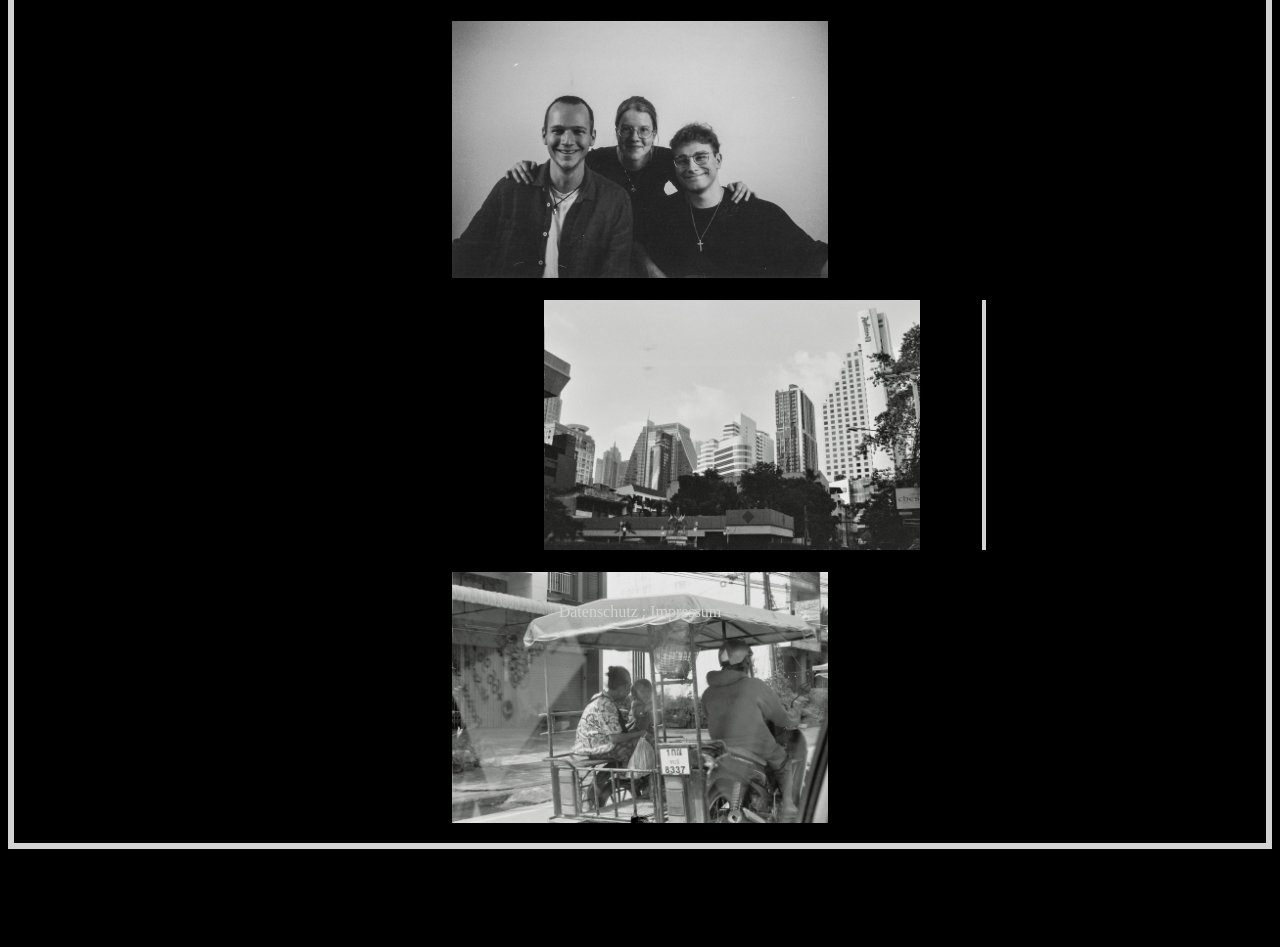
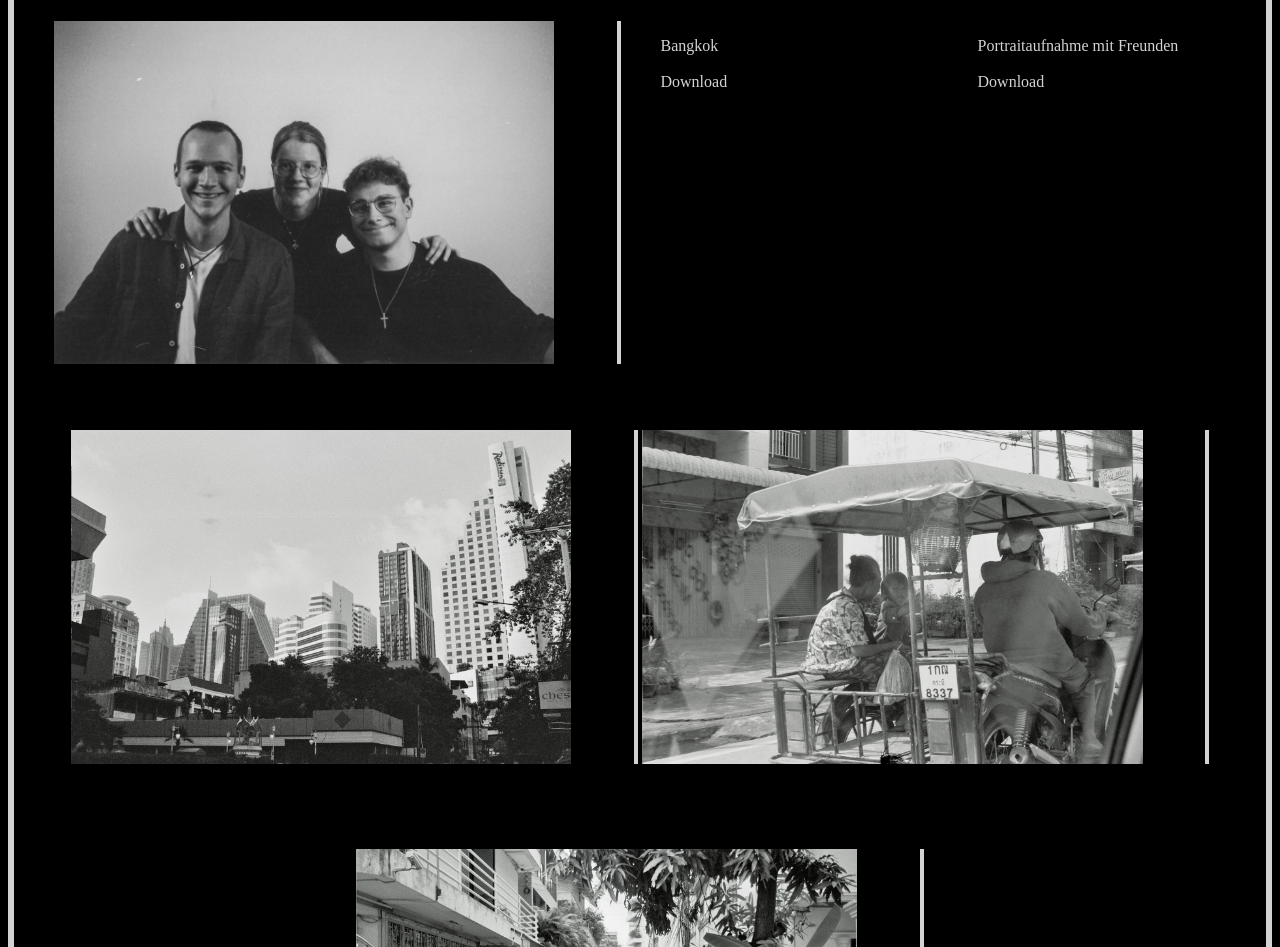
Before and after one commit to MoritzSchwind/IPWA01-01, a plain HTML site: page Die erste HTML-Seite/index.html in a window 1280 px wide. Shown: the part 163-1110 px from the top of the page. Before the commit the page ends 1020 px from the top, so only its background shows below. Drawn offline with Linux system fonts and the light colour scheme.

Commit message:
die zweite html seite

```diff
--- a/Die erste HTML-Seite/index.html
+++ b/Die erste HTML-Seite/index.html
@@ -5,17 +5,20 @@
     <dic class="strich"></dic>
 
     <style type="text/css">
-      body {background-color: black; border: 6px solid lightgrey; text-align: center;}
-      footer {position: fixed; left: 0; bottom: 0; width: 100%; text-align: center;}
-      <!-- strich {border-left: 4px solid lightgrey; height: 20%; position: absolute; left: 25%; margin-left: -3%; top: 20%;} -->.
+      body {background-color: black; border: 6px solid lightgrey; text-align: center; border-radius: 4%;}
+      footer {position:relative; left: 0; bottom: 0; width: 100%; text-align: center;}
+      <!-- strich {border-left: 4px solid lightgrey; height: 20%; position: absolute; left: 25%; margin-left: -3%; top: 20%;} -->
       h1 {color: lightgray; margin: 5%;}
       h4 {color: lightgray;}
-      p {color: lightgray;;}
+      p {color: lightgray;}
       .überschrift {font-size: 300%; margin-bottom: 0%;}
       .unterschrift {font-size: 150%; margin-top: 0%; letter-spacing: +1px;}
-      .bild1 {width: 30%;}
-      .bild2 {width: 30%; border-right: 4px solid lightgray; padding-right: 5%; margin-right: -20%;}
-      .bild3 {width: 30%;}
+      .bild1 {width: 40%; border-right: 4px solid lightgray; padding-right: 5%; margin-bottom: 5%;}
+      .bild2 {width: 40%; border-right: 4px solid lightgray; padding-right: 5%; margin-bottom: 5%;}
+      .bild3 {width: 40%; border-right: 4px solid lightgray; padding-right: 5%; margin-bottom: 5%;}
+      .bild4 {width: 40%; border-right: 4px solid lightgray; padding-right: 5%; margin-bottom: 5%;}
+      .textBild1 {float: right; text-align: left; margin-right: 7%;}
+      .textBild2 {float: right; text-align: left; padding-right: 20%;}
     </style>
 
     <title>Moritz Schwind</title>
@@ -24,9 +27,11 @@
   <body>
     <p class="überschrift">Moritz Schwind<p>
     <p class="unterschrift">analoge Fotografie<p>
-    <img class="bild1" src="Testbild.JPG" alt="testbild"><br><br>
-    <img class="bild2" src="bangkok.jpg" alt="Bangkok auf S/W Film"><br><br>
-    <img class="bild3" src="bild3.jpg" alt="Motortaxi auf dem Land">
+
+    <p class="textBild1">Portraitaufnahme mit Freunden<br><br>Download</p><img class="bild1" src="Testbild.JPG" alt="testbild">
+    <p class="textBild2">Bangkok<br><br>Download</p><img class="bild2" src="bangkok.jpg" alt="Bangkok auf S/W Film">
+    <img class="bild3" src="bild3.jpg" alt="Motortaxi auf dem Land"><br><br>
+    <img class="bild4" src="bild4.jpg" alt="Landrover in BKK">
   </body>
 
   <footer>
```
Also changed, not shown: Die erste HTML-Seite/bild4.jpg (added), 1 other file.
